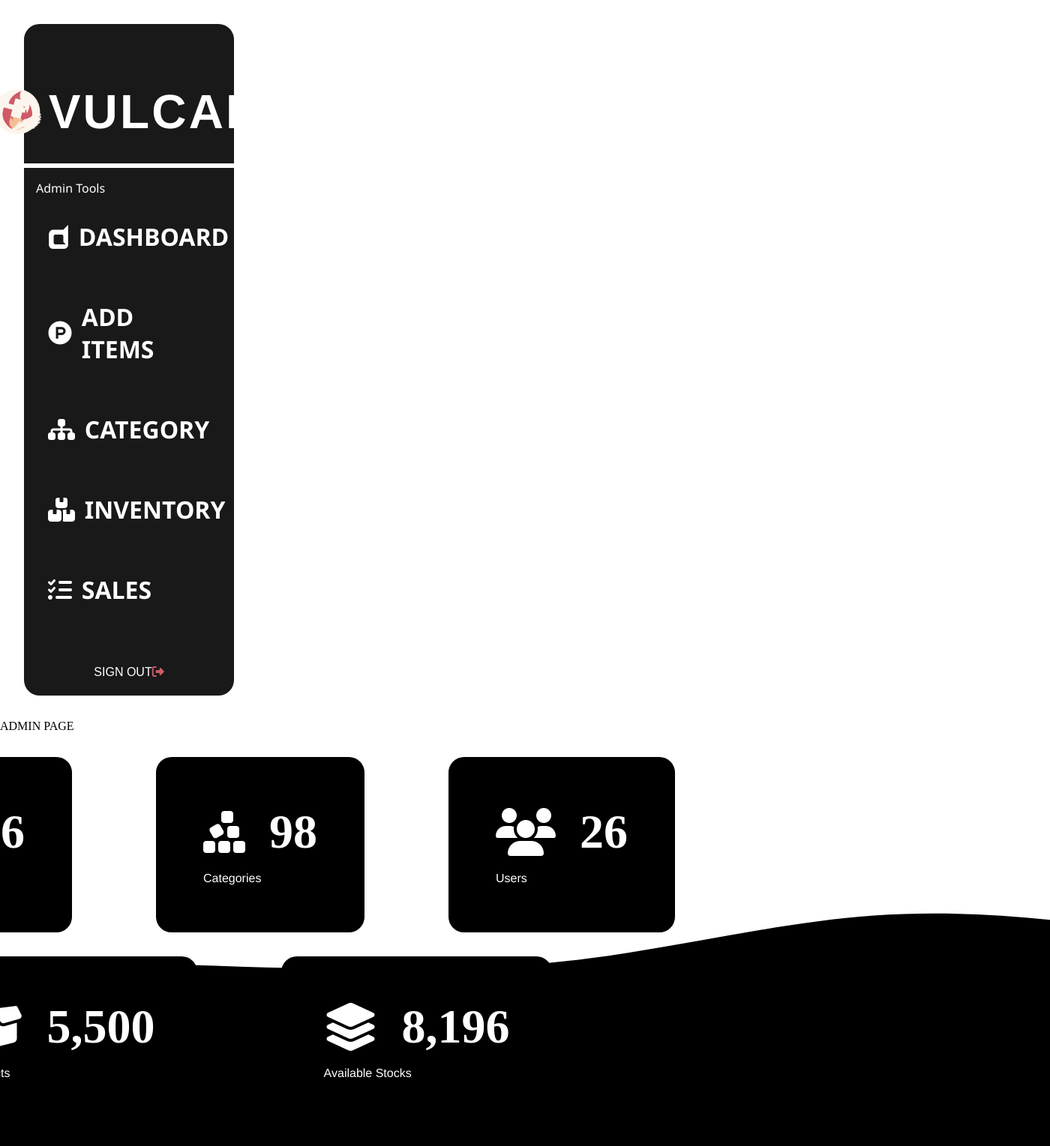
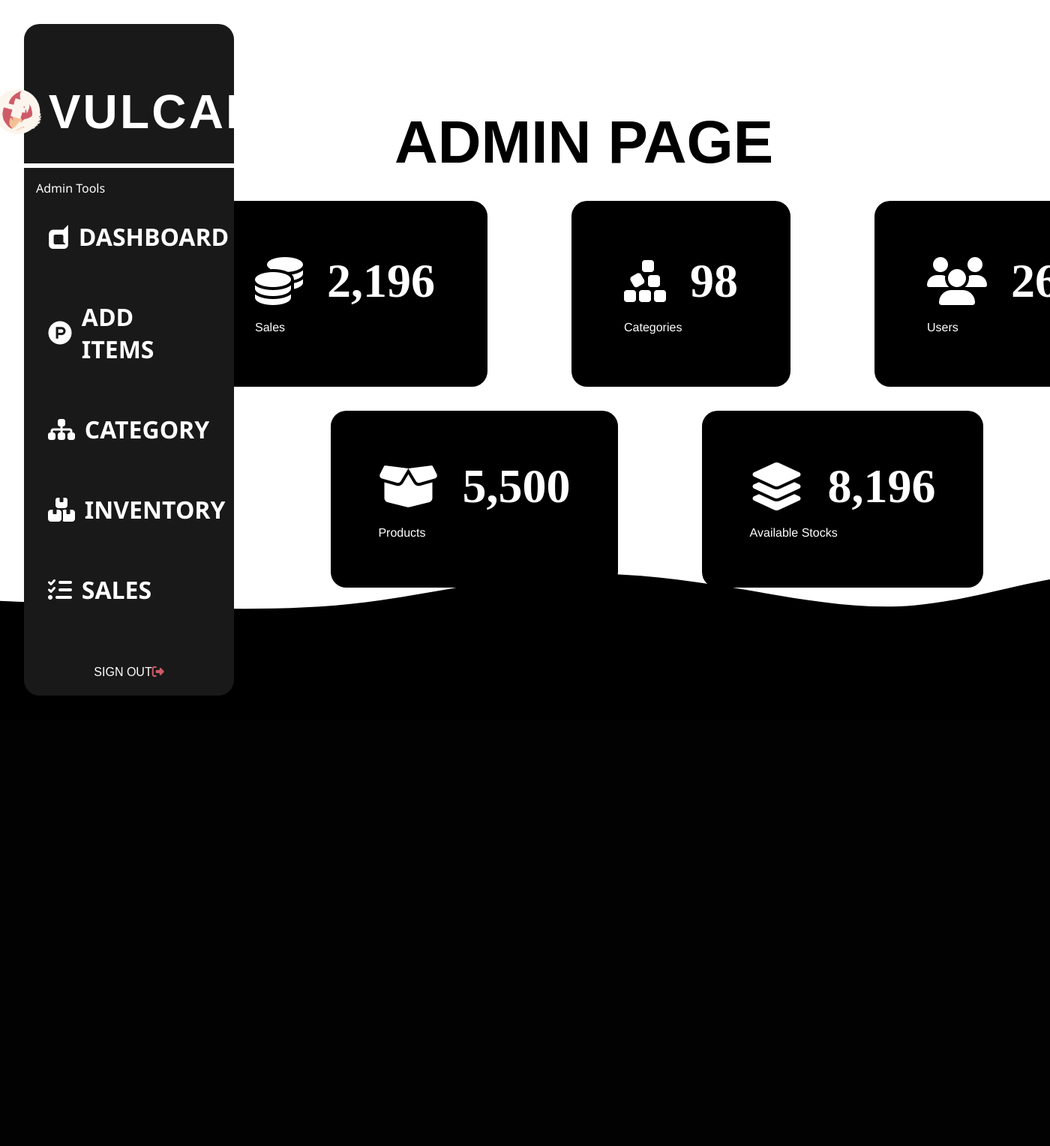
Before and after one commit to ClydeMondero/SportsHub, a PHP site: page /php/dashboard-page.php in a window 1400 px wide; the page is wider, and only the part inside the window is pictured. Shown: that part at 75% size. After the commit the page ends 928 px from the top of that part, so only its background shows below. Run offline with PHP 8.4, Linux system fonts and the light colour scheme.

Commit message:
Dashboard Page Update

```diff
--- a/php/dashboard-page.php
+++ b/php/dashboard-page.php
@@ -10,8 +10,7 @@
 <body>
     <div class="admin">
         <?php
-            include("../php/dashboard.php");
-        ?>
+            include("../php/dashboard.php");?>
         <div class="admin-container">
                 <span>ADMIN PAGE</span>
             <div class="first-row-container">
--- a/styles/add-items.css
+++ b/styles/add-items.css
@@ -21,7 +21,7 @@
   background-color: #191919;
   border-radius: 0.6rem;
   padding: 2.2rem 1rem;
-  margin-top: 2rem;
+  margin-top: 2.7rem;
 }
 .form h1 {
   color: #ffffff;
--- a/styles/dashboard-page.css
+++ b/styles/dashboard-page.css
@@ -8,9 +8,18 @@ body {
   background-repeat: no-repeat;
   background-size: cover;
 }
-
-.admin .admin-container {
-  width: 45%;
+.admin {
+  display: flex;
+  align-items: center;
+}
+.admin-container {
+  width: 50%;
+  margin-left: 13%;
+}
+.admin-container span {
+  font-size: 5rem;
+  font-weight: bold;
+  font-family: "poppins", sans-serif;
 }
 .admin-title {
   font-size: 4.6rem;
```
